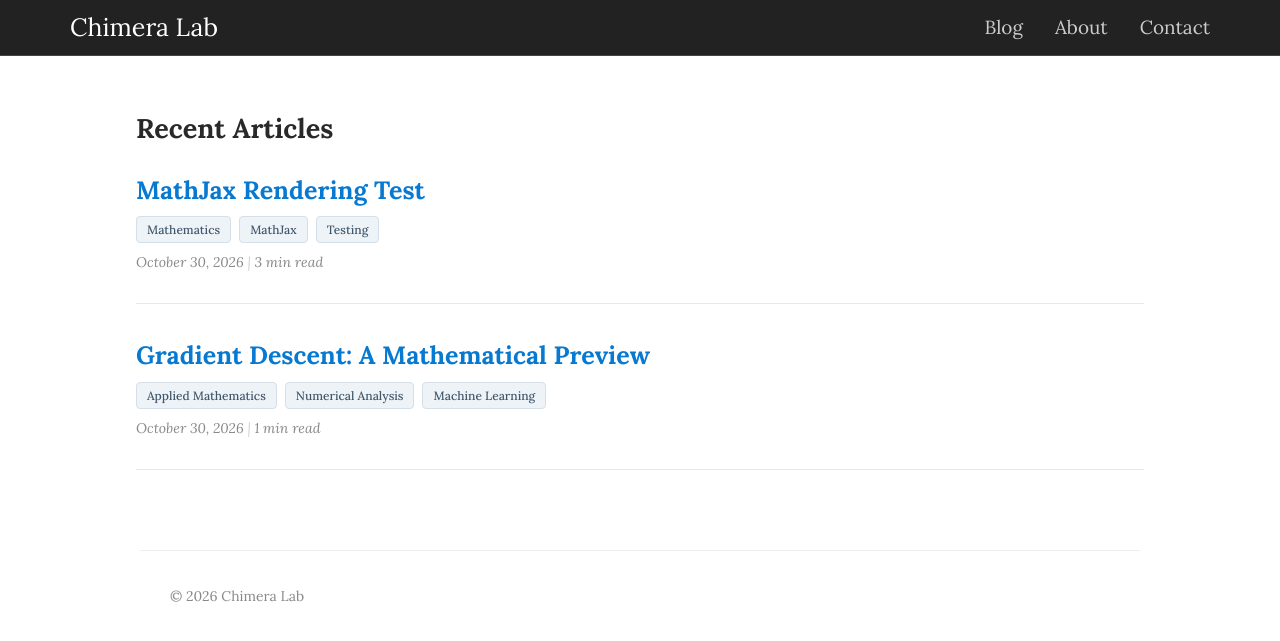
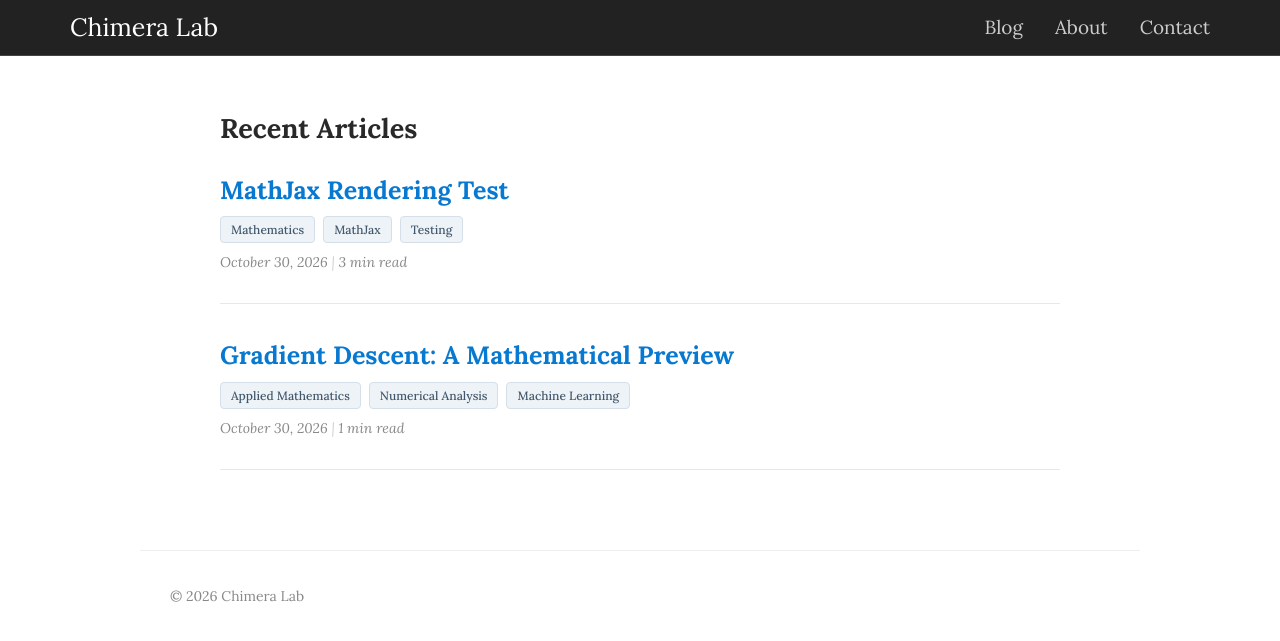
Before and after one commit to chimeralab314/chimeralab314.github.io, a Jekyll site: the page built from index.md, in a window 1280 px wide. Shown: the top 641 px of the page. Built offline with Jekyll 4.4.1, drawn with Linux system fonts in a browser that asks for light colours; a script that is not in the unit is left out.

Commit message:
Adjust padding and width for main content and articles

```diff
--- a/assets/css/style.css
+++ b/assets/css/style.css
@@ -408,11 +408,12 @@ body {
 .main-content:has(.recent-articles) {
     width: 100%;
     max-width: 100%;
-    padding: 0;
+    padding-left: 0;
+    padding-right: 0;
 }
 
 .recent-articles {
-    width: calc(100% - 40px);
-    max-width: 1008px;
+    width: 100%;
+    max-width: 840px;
     margin: 0 auto;
 }
```
